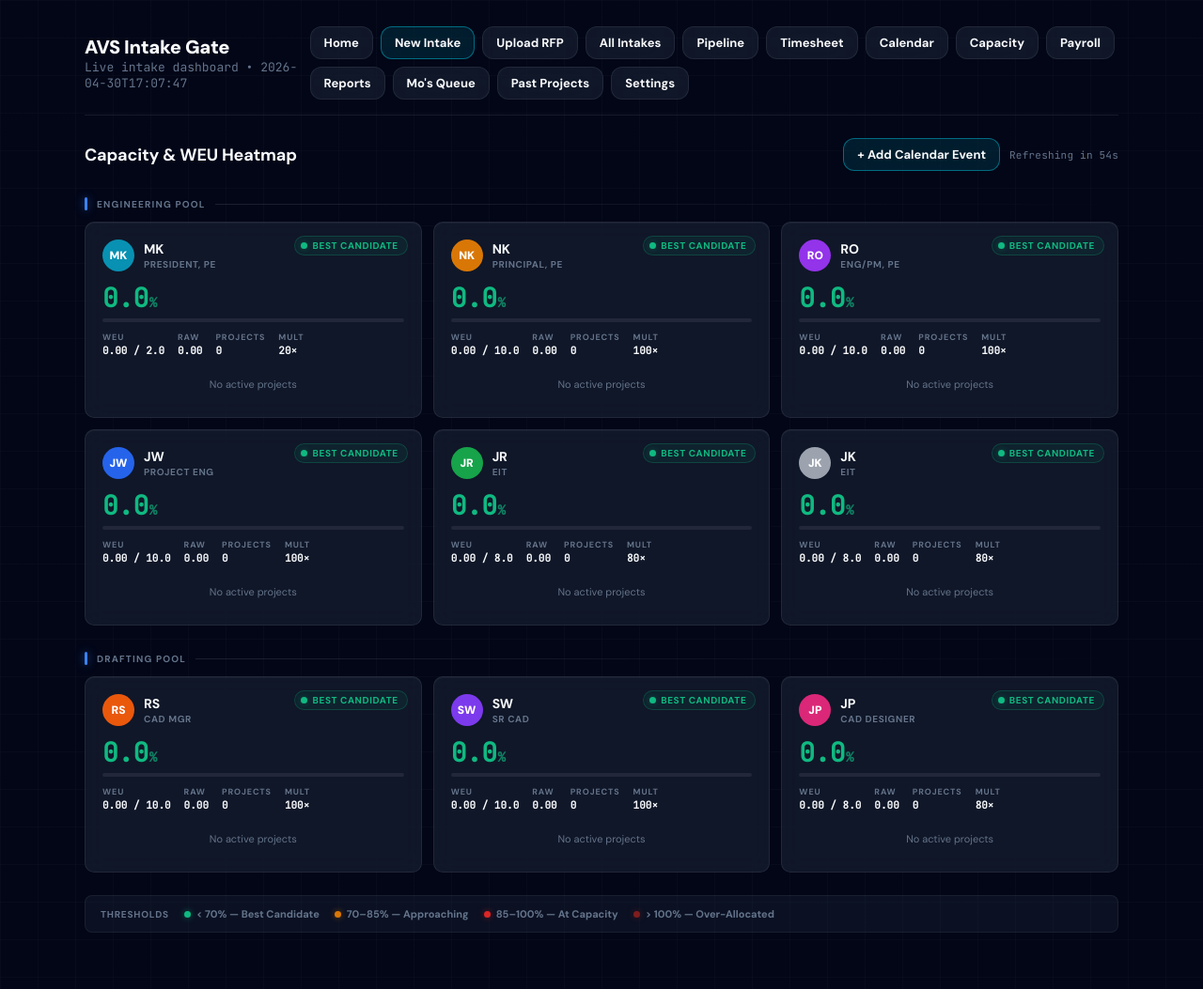
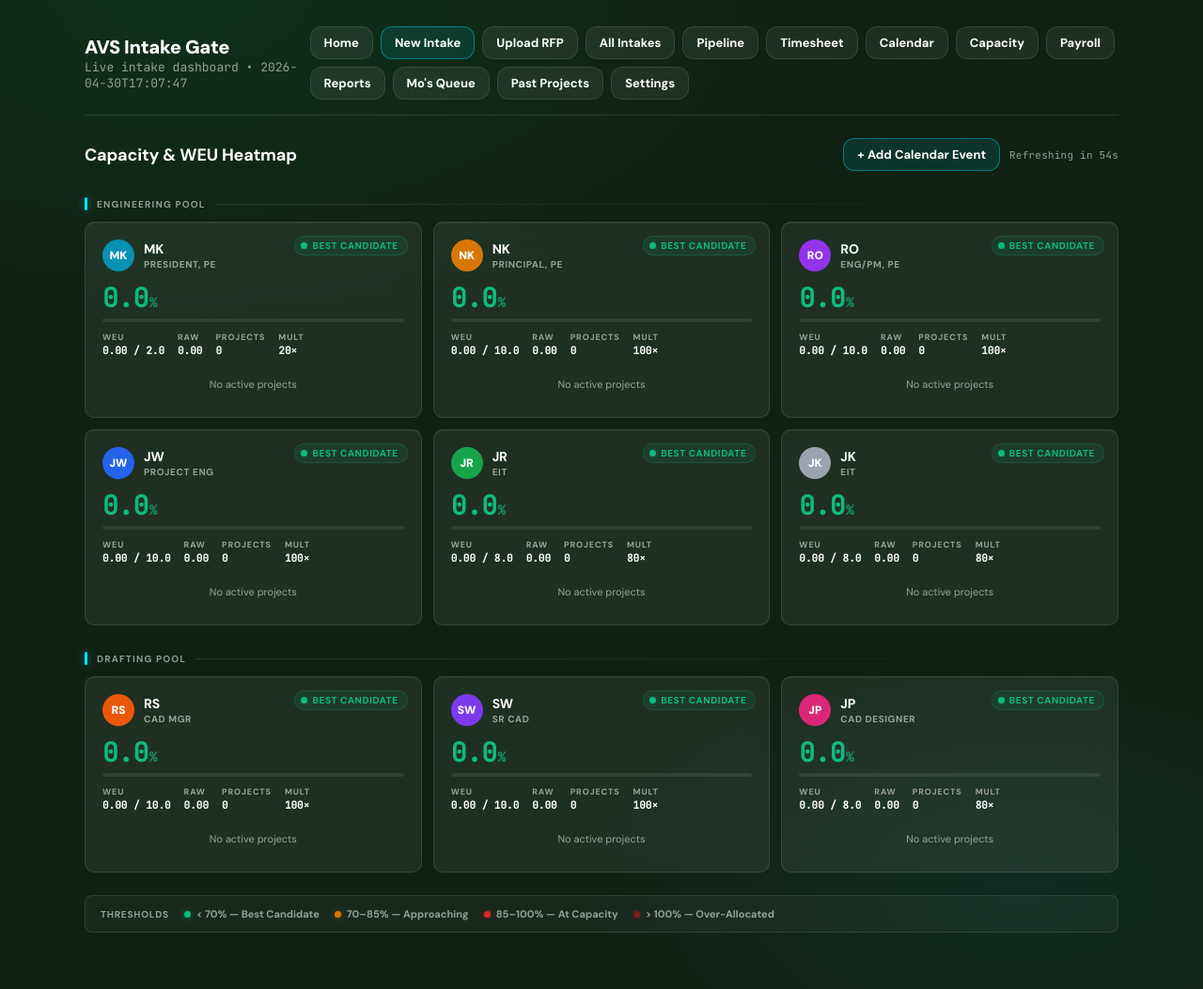
Before and after one commit to zwoodward34-create/avs-intake-gate, a FastAPI app: page /capacity in a window 1280 px wide. Shown: the whole page at 94% size. Run offline with FastAPI, Linux system fonts and the light colour scheme; some libraries are stand-ins or nearby versions.

Commit message:
Fix red flags, add Pipeline to homepage, align Timesheet+Capacity to site theme
- dashboard: fix data-flags attribute (double quotes in JSON broke HTML attribute — switch to single-quote delimiter)
- launch: add Pipeline Board card
- timesheet + capacity: remove slate/navy body override, align background and card colors to site-wide green glassmorphism theme; replace blue accents with cyan/green

Co-Authored-By: Claude Sonnet 4.6 <noreply@anthropic.com>

```diff
--- a/app/templates/capacity.html
+++ b/app/templates/capacity.html
@@ -4,19 +4,6 @@
 /* ═══════════════════════════════════════════════════════════
    Capacity — Billion-Dollar SaaS Dark Mode
    ═══════════════════════════════════════════════════════════ */
-body {
-  --bg: #020617;
-  --card-bg: rgba(30,41,59,0.5);
-  --card-bg-deeper: rgba(15,23,42,0.6);
-  --border: rgba(255,255,255,0.08);
-  --text: #F8FAFC;
-  --muted: #64748B;
-  --subtle: #475569;
-  background: #020617;
-  background-image:
-    repeating-linear-gradient(rgba(255,255,255,0.02) 0,rgba(255,255,255,0.02) 1px,transparent 1px,transparent 40px),
-    repeating-linear-gradient(90deg,rgba(255,255,255,0.02) 0,rgba(255,255,255,0.02) 1px,transparent 1px,transparent 40px);
-}
 
 /* ── Page header ─────────────────────────────────────────── */
 .cap-header {
@@ -53,7 +40,7 @@ body {
   color: #fbbf24;
   margin-bottom: 16px;
 }
-.cap-warning-banner a { color: #60a5fa; }
+.cap-warning-banner a { color: var(--accent); }
 .cap-warning-banner.visible { display: block; }
 
 /* ── Pool labels ─────────────────────────────────────────── */
@@ -72,9 +59,9 @@ body {
   content: '';
   width: 3px;
   height: 14px;
-  background: #3b82f6;
+  background: var(--accent);
   border-radius: 2px;
-  box-shadow: 0 0 10px rgba(59,130,246,0.65);
+  box-shadow: 0 0 10px rgba(0,229,255,0.50);
   flex-shrink: 0;
 }
 .pool-label::after {
@@ -93,10 +80,10 @@ body {
 
 /* ── Person cards (glassmorphism) ────────────────────────── */
 .person-card {
-  background: rgba(30,41,59,0.5);
+  background: var(--card-bg);
   backdrop-filter: blur(12px);
   -webkit-backdrop-filter: blur(12px);
-  border: 1px solid rgba(255,255,255,0.08);
+  border: 1px solid var(--border);
   border-radius: 10px;
   padding: 18px;
   position: relative;
@@ -105,8 +92,8 @@ body {
   overflow: visible;
 }
 .person-card:hover {
-  background: rgba(30,41,59,0.72);
-  box-shadow: inset 0 1px 1px 0 rgba(255,255,255,0.07), 0 0 0 1px rgba(255,255,255,0.09);
+  background: rgba(255,255,255,0.10);
+  box-shadow: inset 0 1px 1px 0 rgba(255,255,255,0.07), 0 0 0 1px var(--border-hover);
 }
 
 /* ── Glow chip — best status only ────────────────────────── */
@@ -329,8 +316,8 @@ body {
   flex-wrap: wrap;
   margin-top: 24px;
   padding: 12px 16px;
-  background: rgba(30,41,59,0.35);
-  border: 1px solid rgba(255,255,255,0.06);
+  background: var(--card-bg-deeper);
+  border: 1px solid var(--border);
   border-radius: 8px;
   font-size: 11px;
   font-weight: 600;
@@ -356,7 +343,7 @@ body {
 }
 .proj-detail-overlay.open { display: flex; }
 .proj-detail-card {
-  background: rgba(15,23,42,0.96);
+  background: rgba(15,33,19,0.97);
   backdrop-filter: blur(16px);
   -webkit-backdrop-filter: blur(16px);
   border: 1px solid rgba(255,255,255,0.1);
@@ -411,7 +398,7 @@ body {
 }
 .cap-modal-overlay.open { display: flex; }
 .cap-modal {
-  background: rgba(15,23,42,0.97);
+  background: rgba(15,33,19,0.97);
   backdrop-filter: blur(16px);
   -webkit-backdrop-filter: blur(16px);
   border: 1px solid rgba(255,255,255,0.1);
@@ -443,7 +430,7 @@ body {
 .cap-team-trigger {
   width: 100%; padding: 9px 32px 9px 11px;
   border: 1px solid var(--border); border-radius: var(--radius-sm);
-  background: rgba(15,23,42,0.6);
+  background: rgba(0,0,0,0.25);
   font-family: 'DM Sans', ui-sans-serif, system-ui, sans-serif;
   font-size: 14px; color: var(--text); cursor: pointer;
   text-align: left; display: flex; align-items: center; gap: 5px;
@@ -452,10 +439,10 @@ body {
   background-repeat: no-repeat; background-position: right 10px center;
 }
 .cap-team-trigger:focus,
-.cap-team-trigger.open { border-color: rgba(59,130,246,0.5); box-shadow: 0 0 0 2px rgba(59,130,246,.12); }
+.cap-team-trigger.open { border-color: rgba(0,230,118,0.45); box-shadow: 0 0 0 2px rgba(0,230,118,.10); }
 .cap-team-dropdown {
   display: none; position: absolute; top: calc(100% + 4px); left: 0; right: 0;
-  background: rgba(15,23,42,0.97);
+  background: rgba(15,33,19,0.97);
   backdrop-filter: blur(12px);
   border: 1px solid rgba(255,255,255,0.1);
   border-radius: 8px;
@@ -468,14 +455,14 @@ body {
   padding: 8px 14px; cursor: pointer; transition: background .1s; user-select: none;
 }
 .cap-team-option:hover { background: rgba(255,255,255,0.05); }
-.cap-team-option.selected { background: rgba(59,130,246,0.1); }
+.cap-team-option.selected { background: rgba(0,230,118,0.08); }
 .cap-team-option-dot {
   width: 22px; height: 22px; border-radius: 50%;
   display: flex; align-items: center; justify-content: center;
   font-size: 10px; font-weight: 800; color: #fff; flex-shrink: 0;
 }
 .cap-team-option-label { font-size: 13px; font-weight: 600; color: var(--text); }
-.cap-team-option-check { margin-left: auto; color: #3b82f6; font-size: 14px; }
+.cap-team-option-check { margin-left: auto; color: var(--good); font-size: 14px; }
 .cap-selected-avatar {
   width: 22px; height: 22px; border-radius: 50%;
   font-size: 9px; font-weight: 800; color: #fff;
--- a/app/templates/dashboard.html
+++ b/app/templates/dashboard.html
@@ -267,7 +267,7 @@
               {% set c = i.red_flag_counts %}
               {% set has_flags = c.get("critical", 0) > 0 or c.get("high", 0) > 0 or c.get("medium", 0) > 0 or c.get("low", 0) > 0 %}
               {% if has_flags %}
-                <div class="flag-badge-group" data-flags="{{ i.red_flags | tojson | e }}" style="cursor:pointer; display:flex; flex-wrap:wrap; gap:4px" title="Click to view flag details">
+                <div class="flag-badge-group" data-flags='{{ i.red_flags | tojson }}' style="cursor:pointer; display:flex; flex-wrap:wrap; gap:4px" title="Click to view flag details">
                   {% if c.get("critical", 0) > 0 %}<span class="badge badge-critical">C {{ c.get("critical", 0) }}</span>{% endif %}
                   {% if c.get("high", 0) > 0 %}<span class="badge badge-high">H {{ c.get("high", 0) }}</span>{% endif %}
                   {% if c.get("medium", 0) > 0 %}<span class="badge badge-medium">M {{ c.get("medium", 0) }}</span>{% endif %}
--- a/app/templates/launch.html
+++ b/app/templates/launch.html
@@ -22,6 +22,11 @@
   <a class="launch-btn" href="/dashboard">
     <div class="launch-btn-title">View All Intakes</div>
     <div class="launch-btn-desc">Browse and search the full intake pipeline</div>
+  </a>
+
+  <a class="launch-btn" href="/pipeline">
+    <div class="launch-btn-title">Pipeline Board</div>
+    <div class="launch-btn-desc">Kanban view of active projects by billing phase</div>
   </a>
 
   <a class="launch-btn" href="/past-projects">
```
Also changed, not shown: app/templates/timesheet.html (+9 -28 lines).
